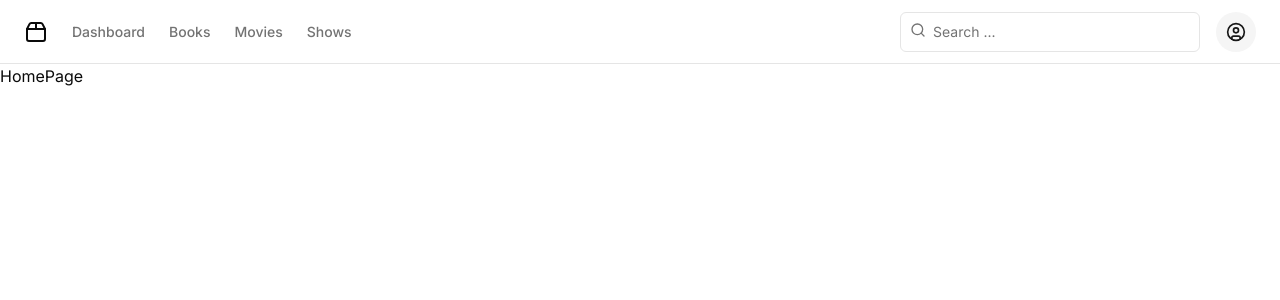
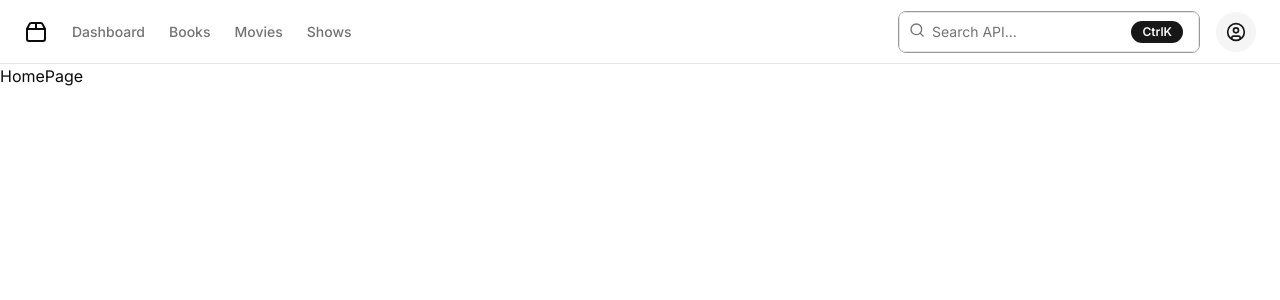
Before and after one commit to AliRazaDev27/fictionfusion, a Next.js app: page / in a window 1280 px wide. Shown: the top 300 px of the page. Built offline with nearby package versions, Linux system fonts and the light colour scheme.

Commit message:
IMPROVED: Search bar feature

```diff
--- a/components/search_bar.tsx
+++ b/components/search_bar.tsx
@@ -1,56 +1,101 @@
-"use client"
-import { Search } from "lucide-react"
-import { useRef,useEffect } from "react"
-import { Input } from "./ui/input"
-import { useRouter } from "next/navigation"
+"use client";
+import { Search } from "lucide-react";
+import { useState,useRef, useEffect } from "react";
+import { Input } from "./ui/input";
+import { useRouter } from "next/navigation";
+import {
+  DropdownMenu,
+  DropdownMenuContent,
+  DropdownMenuItem,
+  DropdownMenuLabel,
+  DropdownMenuSeparator,
+  DropdownMenuTrigger,
+} from "@/components/ui/dropdown-menu";
+import { Label } from "./ui/label";
+import { Badge } from "./ui/badge";
 export function SearchBar() {
-    const router = useRouter()
-    const searchRef = useRef<HTMLInputElement>(null)
+  const [open, setOpen] = useState(false);
+  const [searchType, setSearchType] = useState("");
+  const router = useRouter();
+  const searchRef = useRef<HTMLInputElement>(null);
   const handleCtrlK = (e: KeyboardEvent) => {
     if (e.key === "k" && (e.metaKey || e.ctrlKey)) {
-            console.log("k pressed")
-            e.preventDefault()
-            searchRef.current?.focus()
+      console.log("k pressed");
+      e.preventDefault();
+      searchRef.current?.focus();
     }
-    }
+  };
   const handleEnterAndEscape = (e: KeyboardEvent) => {
     if (e.key === "Escape") {
-            searchRef.current?.blur()
+      searchRef.current?.blur();
     }
     if (e.key === "Enter") {
-            e.preventDefault()
+      e.preventDefault();
+      setOpen(true);
+      // const value = searchRef.current?.value;
+      // if (searchRef.current?.value) searchRef.current.value = "";
+      // searchRef.current?.blur();
+      // router.push(`/search/shows?query=${value}`);
+    }
+  };
+  useEffect(() => {
+    if(searchType !== "" ){
+      const type = searchType
       const value = searchRef.current?.value
-            if(searchRef.current?.value) searchRef.current.value = ""
-            searchRef.current?.blur()
-            router.push(`/search/shows?query=${value}`)
+      if (searchRef.current?.value) searchRef.current.value = "";
+      searchRef.current?.blur();
+      setSearchType("")
+      setOpen(false)
+      router.push(`/search/${type}?query=${value}`)
     }
-    }
+  },[searchType])
   useEffect(() => {
+    window.addEventListener("keydown", handleCtrlK);
+    return () => {
+      window.removeEventListener("keydown", handleCtrlK);
+    };
+  }, []);
+  useEffect(() => {
+    searchRef.current?.addEventListener("keydown", handleEnterAndEscape);
+    return () => {
+      searchRef.current?.removeEventListener("keydown", handleEnterAndEscape);
+    };
+  }, []);
+  return (
+    <form className="ml-auto  flex-1 sm:flex-initial">
 
-    window.addEventListener("keydown", handleCtrlK)
-    return () => {
-      window.removeEventListener("keydown", handleCtrlK)
-    }
-  },[])
-  useEffect(() => {
-    searchRef.current?.addEventListener("keydown", handleEnterAndEscape)
-    return () => {
-      searchRef.current?.removeEventListener("keydown", handleEnterAndEscape)
-    }
-  },[])
-  return(
-    <form className="ml-auto flex-1 sm:flex-initial">
-            <div className="relative">
+
+
+        <DropdownMenu open={open}>
+
+        {/*  TODO: Add search mode for db and api */}
+
+        <div className=" flex relative border border-black/40 rounded-lg items-center group">
+        <DropdownMenuTrigger/>
         <Search className="absolute left-2.5 top-2.5 h-4 w-4 text-muted-foreground" />
-              {/*  TODO: Add search mode for db and api */}
         <Input
           type="search"
           ref={searchRef}
+          placeholder="Search API..."
+          className="pl-8 sm:w-[300px] md:w-[200px] lg:w-[300px] text-black"
+        />
+        <Badge className="absolute right-4 group-focus-within:hidden">CtrlK</Badge>
 
-                placeholder="Search ..."
-                className="pl-8 sm:w-[300px] md:w-[200px] lg:w-[300px]"
-              />
         </div>
+
+
+          <DropdownMenuContent side="bottom" sideOffset={8} align="start" alignOffset={8} className="w-full text-center border border-black/50" onInteractOutside={() => setOpen(false)}>
+            <DropdownMenuLabel>Search in...</DropdownMenuLabel>
+            <DropdownMenuSeparator />
+            <DropdownMenuItem className="data-[highlighted]:bg-blue-400 justify-center text-md" onClick={() => setSearchType("books")} onKeyDown={(e) => {e.key === "Enter" && setSearchType("books") }}>Books</DropdownMenuItem>
+            <DropdownMenuItem className="data-[highlighted]:bg-blue-400 justify-center text-md" onClick={() => setSearchType("shows")}  onKeyDown={(e) => {e.key === "Enter" && setSearchType("shows") }}>Shows</DropdownMenuItem>
+            <DropdownMenuItem className="data-[highlighted]:bg-blue-400 justify-center text-md" onClick={() => setSearchType("movies")}  onKeyDown={(e) => {e.key === "Enter" && setSearchType("movies") }}>Movies</DropdownMenuItem>
+          </DropdownMenuContent>
+
+        </DropdownMenu>
+
+
+
     </form>
-  )
+  );
 }
```
Lines whose indentation alone changed are shown as unchanged.
